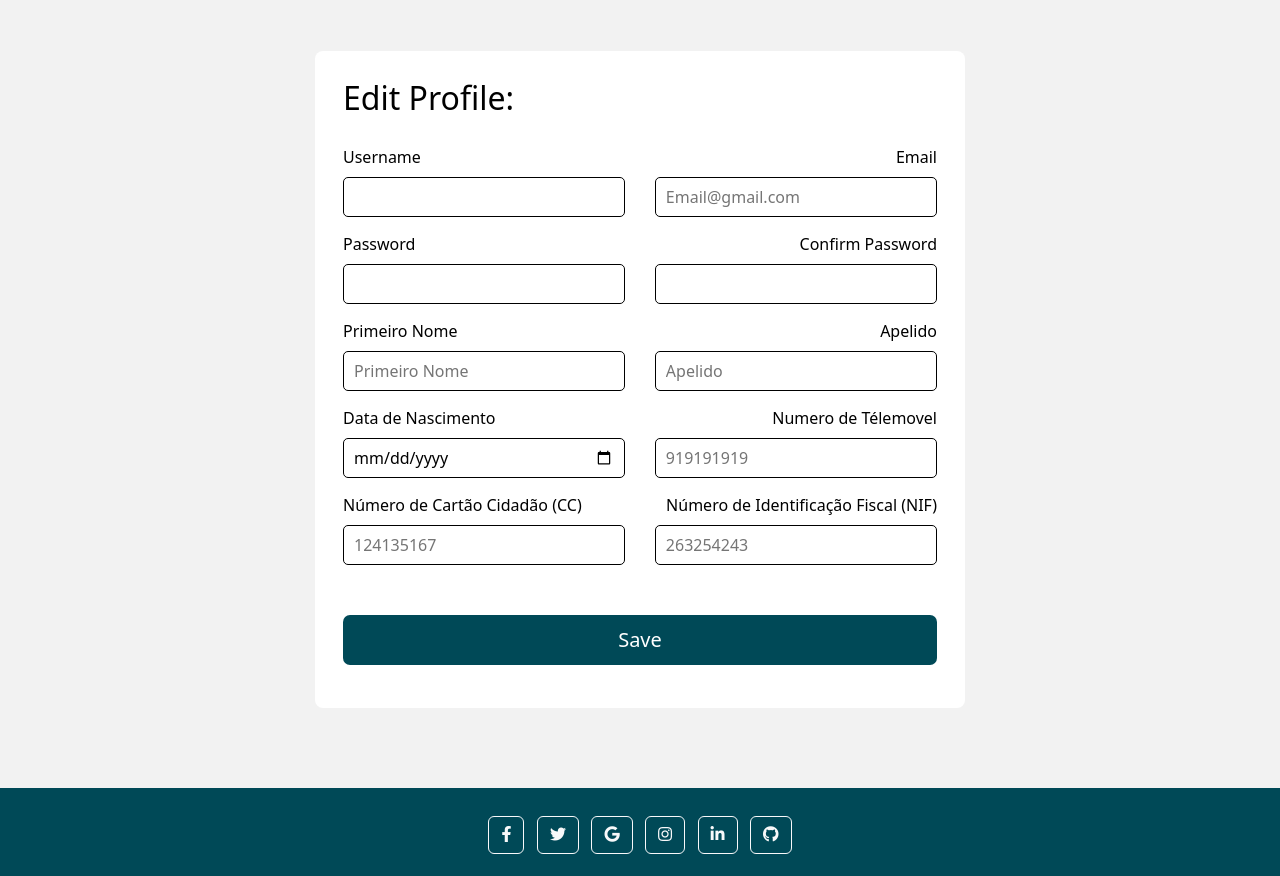
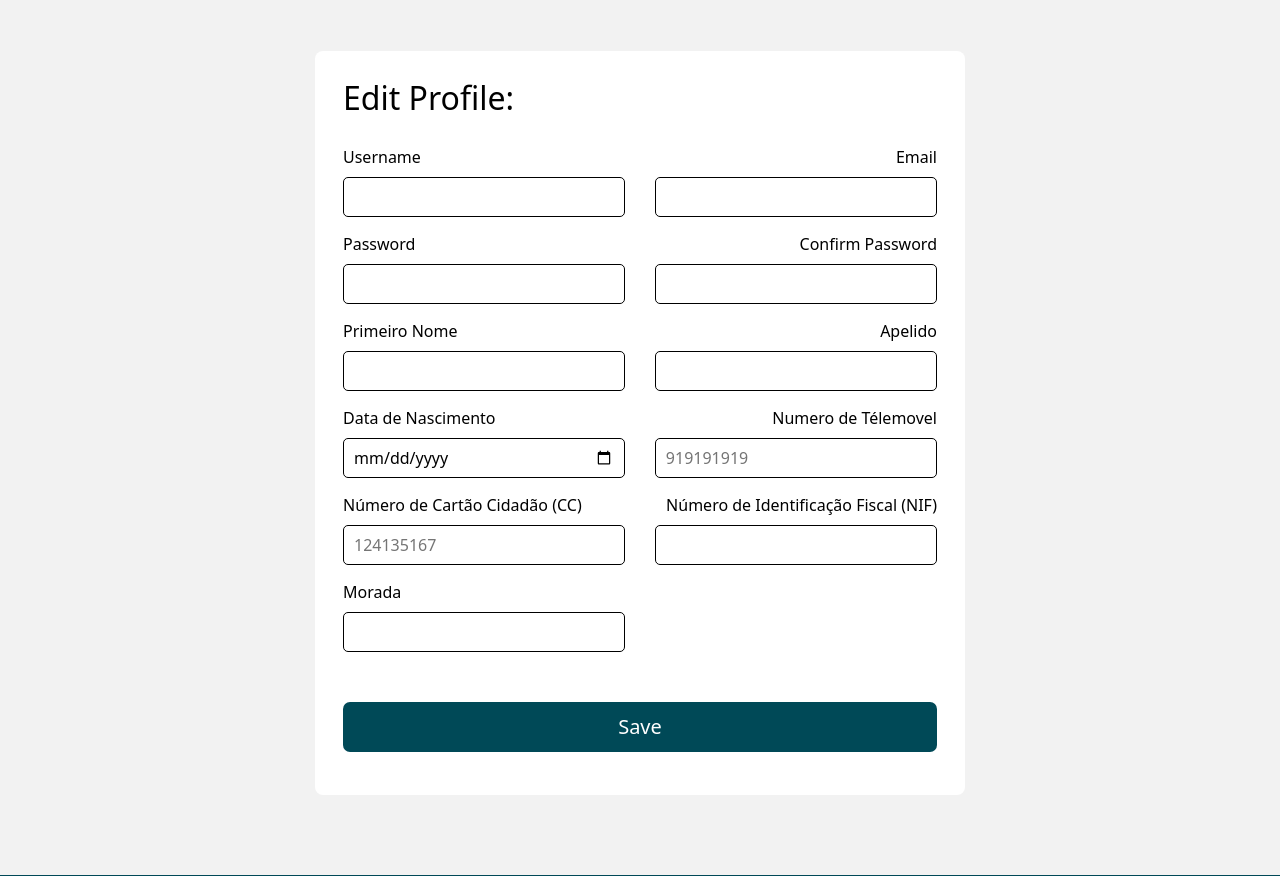
Before and after one commit to DiogoNunesDev/Clothing-Web-Site, a Django app: page /edit_Profile/ in a window 1280 px wide. Shown: the part 169-1045 px from the top of the page. Run offline with Django 4.2, Linux system fonts and the light colour scheme; a user stored in the database is signed in; data comes from the database, SQL or seed files in the repository; both versions use the stored data as it was after the commit; some libraries are stand-ins or nearby versions.

Commit message:
update a bombar

```diff
--- a/store/static/store/css/style.css
+++ b/store/static/store/css/style.css
@@ -305,6 +305,14 @@ figure {
 
 }
 
+.input-box2{
+    display: flex;
+    flex-wrap: wrap;
+    width: 50%;
+    padding-bottom: 15px;
+    background-color:white;
+}
+
 .input-box{
     display: flex;
     flex-wrap: wrap;
--- a/store/views.py
+++ b/store/views.py
@@ -474,7 +474,7 @@ def edit_profile(request):
             if request.POST['data_nascimento']:
                 utilizador.data_nascimento = request.POST['data_nascimento']
 
-            if request.POST['morada']:
+            if request.POST.get('morada'):
                 utilizador.morada = request.POST['morada']
 
             if request.POST['email']:
@@ -490,9 +490,9 @@ def edit_profile(request):
             if request.POST['nif']:
                 utilizador.nif = request.POST['nif']
 
-            if request.POST['password'] & request.POST['confirm_password']:
+            if request.POST['password'] and request.POST['confirm_password']:
                 if request.POST['password'] == request.POST['confirm_password']:
-                    user.password = request.POST['password']
+                    user.set_password(request.POST['password'])
                 else:
                     return render(request, 'edit_profile.html', {'msg': 'Password confirmada incorretamente'})
 
--- a/templates/editProfile.html
+++ b/templates/editProfile.html
@@ -8,6 +8,8 @@
             document.body.style.paddingTop = "220px"; // set top padding to 50 pixels
             document.body.style.backgroundImage = "none";
         }
+
+
 
         </script>
         <div class="formulario">
@@ -22,11 +24,11 @@
                 <div class="content">
                     <div class="input-box">
                         <label for="username">Username</label>
-                        <input type="text" name="username" required>
+                        <input type="text" name="username" required value="{{ request.user.utilizador.user }}">
                     </div>
                     <div class="input-box">
                         <label for="email">Email</label>
-                        <input type="email" placeholder="Email@gmail.com" name="email" required>
+                        <input type="email" name="email" required value="{{ request.user.utilizador.email }}">
                     </div>
                     <div class="input-box">
                         <label for="password">Password</label>
@@ -38,27 +40,31 @@
                     </div>
                     <div class="input-box">
                         <label for="primeiro_nome">Primeiro Nome</label>
-                        <input type="text" placeholder="Primeiro Nome" name="primeiro_nome" required>
+                        <input type="text" name="primeiro_nome" required value="{{ request.user.utilizador.primeiro_nome }}">
                     </div>
                     <div class="input-box">
                         <label for="apelido">Apelido</label>
-                        <input type="text" placeholder="Apelido" name="apelido" required>
+                        <input type="text" placeholder="Apelido" name="apelido" required value=" {{ request.user.utilizador.apelido }} ">
                     </div>
                     <div class="input-box">
                         <label for="data_nascimento">Data de Nascimento</label>
-                        <input type="date" name="data_nascimento" required>
+                        <input type="date" name="data_nascimento" required value="{{ request.user.utilizador.data_nascimento|date:'Y-m-d' }}">
                     </div>
                     <div class="input-box">
                         <label for="numero_telemovel">Numero de Télemovel</label>
-                        <input type="number" placeholder="919191919" name="numero_telemovel" required>
+                        <input type="number" placeholder="919191919" name="numero_telemovel" required value="{{ request.user.utilizador.numero_telemovel }}">
                     </div>
                     <div class="input-box">
                         <label for="num_cartao_cidadao">Número de Cartão Cidadão (CC)</label>
-                        <input type="number" placeholder="124135167" name="num_cartao_cidadao" required>
+                        <input type="number" placeholder="124135167" name="num_cartao_cidadao" required value="{{ request.user.utilizador.num_cartao_cidadao }}">
                     </div>
                     <div class="input-box">
                         <label for="nif">Número de Identificação Fiscal (NIF)</label>
-                        <input type="number" placeholder="263254243" name="nif" required>
+                        <input type="number"  name="nif" required value="{{ request.user.utilizador.nif }}">
+                    </div>
+                    <div class="input-box">
+                        <label for="morada">Morada</label>
+                        <input type="textbox"  name="morada" required value="{{ request.user.utilizador.morada }}">
                     </div>
                 </div>
                 <div class="button-container">
```
Also changed, not shown: db.sqlite3, 1 other file.
